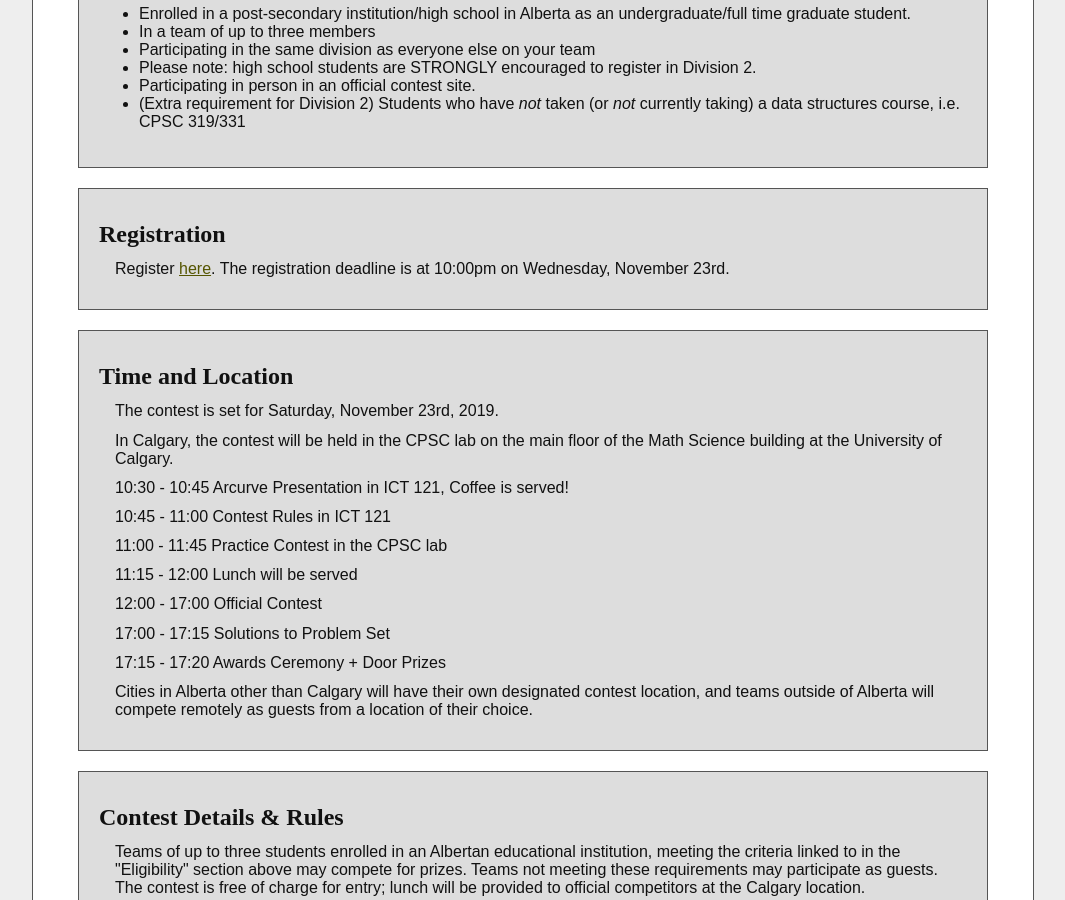
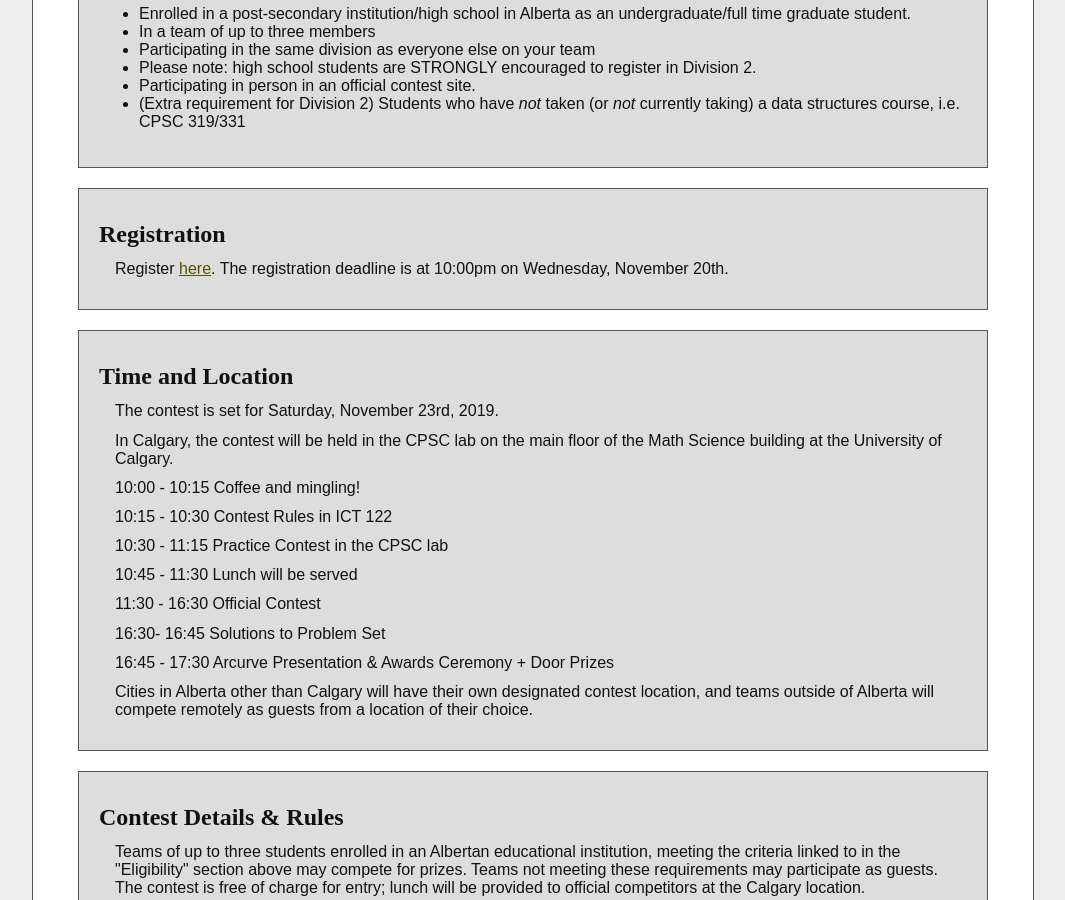
Before and after one commit to ProblemSolvingClub/psc-website, a Jekyll site: the page contests/acpc/2019/index.html, which Jekyll copies as it is, in a window 1280 px wide and 900 px high, scrolled down 861 px. Shown: the whole window, without its empty margins (107-1172 px from the left). Built offline with Jekyll 4.4.1, drawn with Linux system fonts in a browser that asks for light colours; some web fonts are replaced.

Commit message:
created acpc2019 post + time changes

```diff
--- a/contests/acpc/2019/index.html
+++ b/contests/acpc/2019/index.html
@@ -95,8 +95,8 @@
            <!-- <b>Registration</b> -->
            <b> Registration </b>
            <p>
-			 Register <a href="" target="_blank">here</a>.
-			The registration deadline is at 10:00pm on Wednesday, November 23rd.
+			 Register <a href="https://www.eventbrite.ca/e/alberta-collegiate-programming-contest-2019-tickets-79798867561" target="_blank">here</a>.
+			The registration deadline is at 10:00pm on Wednesday, November 20th.
             </p>
         </div>
         <div class="infoblock">
@@ -108,25 +108,25 @@
                 In Calgary, the contest will be held in the CPSC lab on the main floor of the Math Science building at the University of Calgary.
             </p>
             <p>
-                10:30 - 10:45   Arcurve Presentation in ICT 121, Coffee is served! </p>
+                10:00 - 10:15   Coffee and mingling! </p>
             <p>
-                10:45 - 11:00   Contest Rules in ICT 121
+                10:15 - 10:30   Contest Rules in ICT 122
             </p>
             <p>
-                11:00 - 11:45   Practice Contest in the CPSC lab
+                10:30 - 11:15   Practice Contest in the CPSC lab
             </p>
              <p>
-                11:15 - 12:00 Lunch will be served
+                10:45 - 11:30 Lunch will be served
             </p>
 
             <p>
-                12:00 - 17:00   Official Contest
+                11:30 - 16:30   Official Contest
             </p>
             <p>
-                17:00 - 17:15 Solutions to Problem Set
+                16:30- 16:45 Solutions to Problem Set
             </p>
             <p>
-                17:15 - 17:20 Awards Ceremony + Door Prizes
+                16:45 - 17:30 Arcurve Presentation & Awards Ceremony + Door Prizes
             </p>
             <p>
 				Cities in Alberta other than Calgary will have their own designated contest location, and teams outside of Alberta will compete remotely as guests from a location of their choice.
```
Also changed, not shown: _posts/2019-11-03-ACPC2019.md (added, +31 -0 lines), 1 other file.
